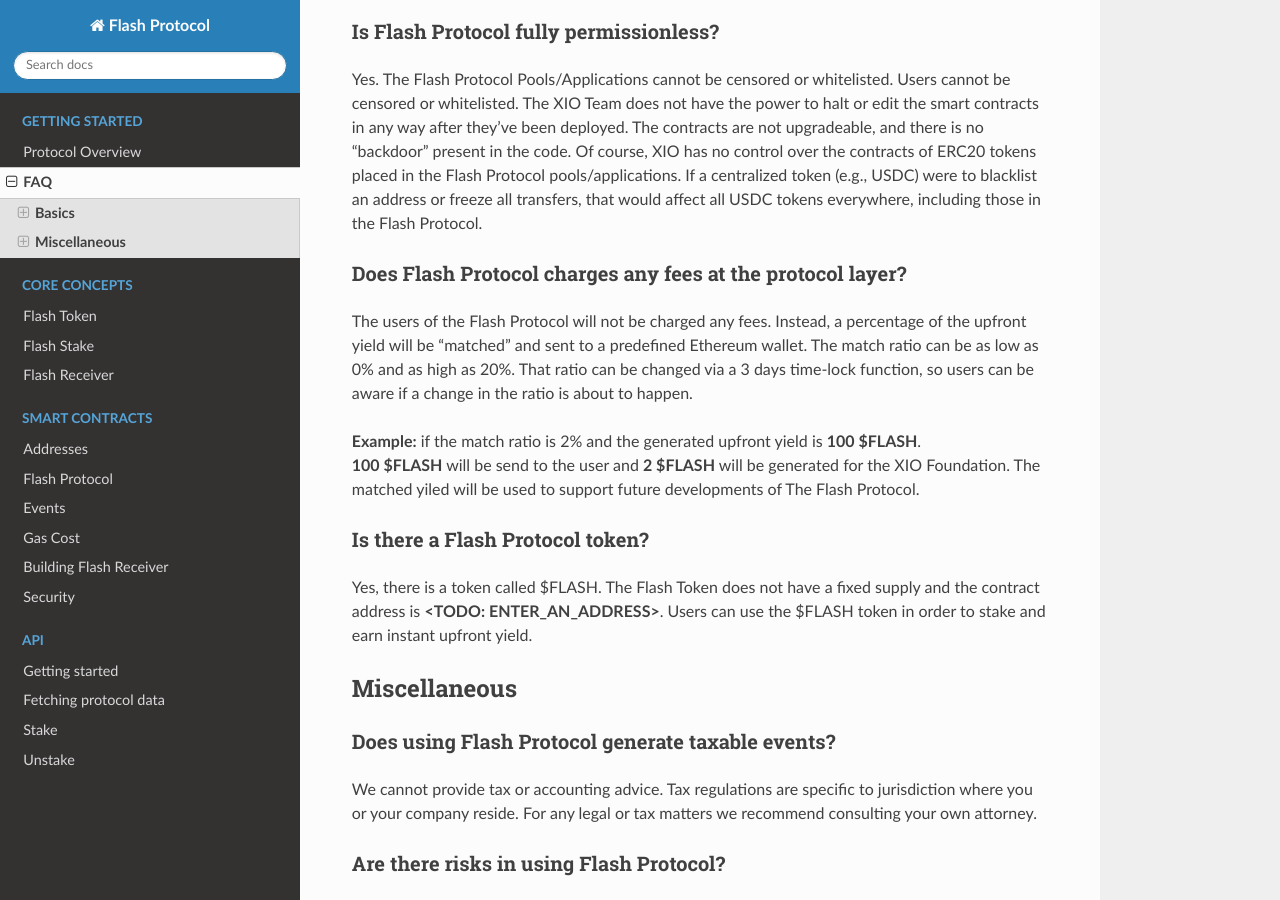
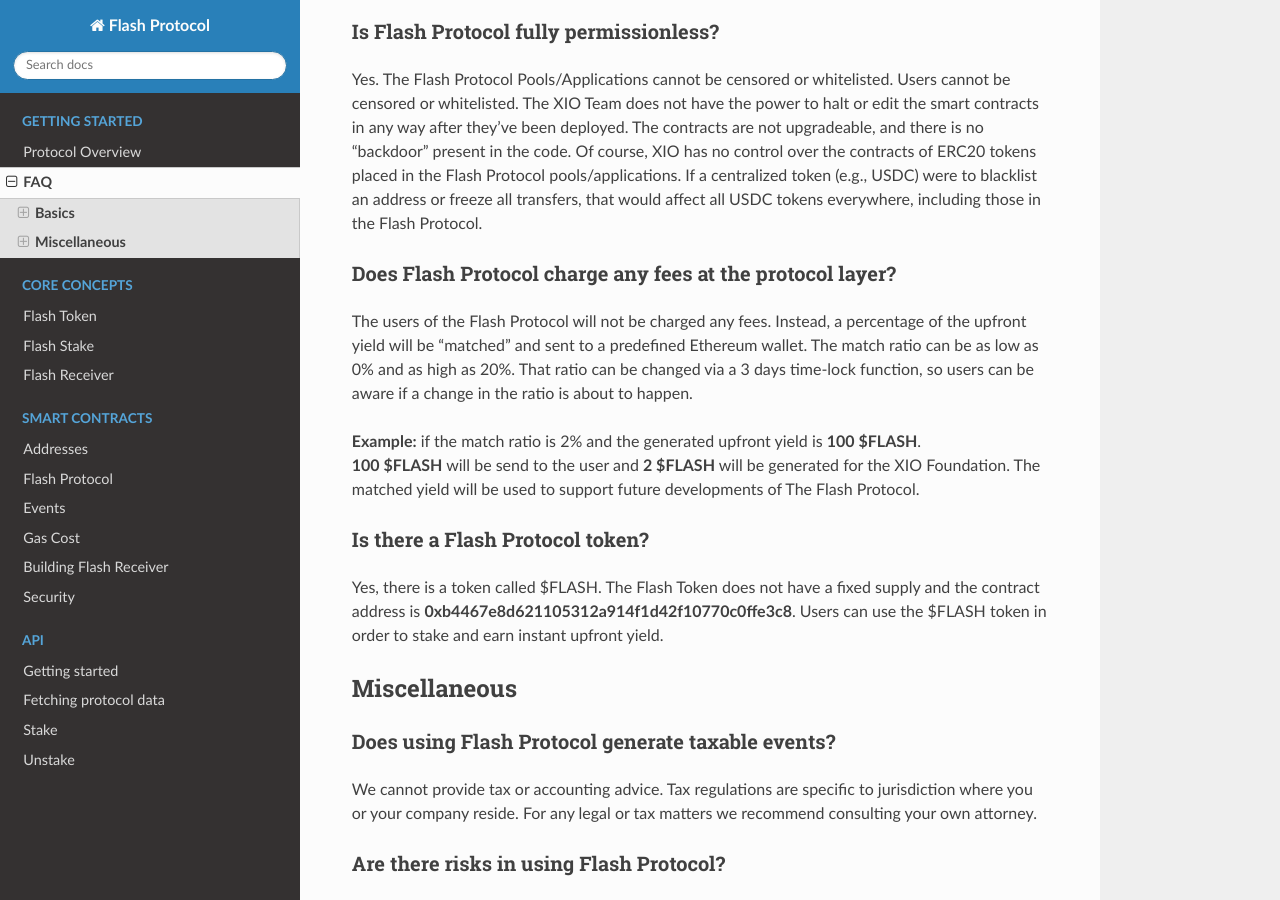
Before and after one commit to BlockzeroLabs/flash-docs, a Sphinx documentation site: the page built from source/getting-started/faq.rst, in a window 1280 px wide and 900 px high, scrolled down 514 px. Built offline with Sphinx 7.4.7 and the Read the Docs theme 2.0.0, drawn with Linux system fonts in a browser that asks for light colours.

Commit message:
Fix user reported issues.

```diff
--- a/source/getting-started/faq.rst
+++ b/source/getting-started/faq.rst
@@ -24,17 +24,17 @@
 Of course, XIO has no control over the contracts of ERC20 tokens placed in the Flash Protocol pools/applications.
 If a centralized token (e.g., USDC) were to blacklist an address or freeze all transfers, that would affect all USDC tokens everywhere, including those in the Flash Protocol.
 
-Does Flash Protocol charges any fees at the protocol layer?
+Does Flash Protocol charge any fees at the protocol layer?
 ~~~~~~~~~~~~~~~~~~~~~~~~~~~~~~~~~~~~~~~~~~~~~~~~~~~~~~~~~~~
 The users of the Flash Protocol will not be charged any fees. Instead, a percentage of the upfront yield will be "matched" and sent to a predefined Ethereum wallet.
 The match ratio can be as low as 0% and as high as 20%. That ratio can be changed via a 3 days time-lock function, so users can be aware if a change in the ratio is about to happen.
 
 | **Example:** if the match ratio is 2% and the generated upfront yield is **100 $FLASH**.
-| **100 $FLASH** will be send to the user and **2 $FLASH** will be generated for the XIO Foundation. The matched yiled will be used to support future developments of The Flash Protocol.
+| **100 $FLASH** will be send to the user and **2 $FLASH** will be generated for the XIO Foundation. The matched yield will be used to support future developments of The Flash Protocol.
 
 Is there a Flash Protocol token?
 ~~~~~~~~~~~~~~~~~~~~~~~~~~~~~~~~
-Yes, there is a token called $FLASH. The Flash Token does not have a fixed supply and the contract address is **<TODO: ENTER_AN_ADDRESS>**.
+Yes, there is a token called $FLASH. The Flash Token does not have a fixed supply and the contract address is **0xb4467e8d621105312a914f1d42f10770c0ffe3c8**.
 Users can use the $FLASH token in order to stake and earn instant upfront yield.
 
 **Miscellaneous**
```
Also changed, not shown: 6 other files.
